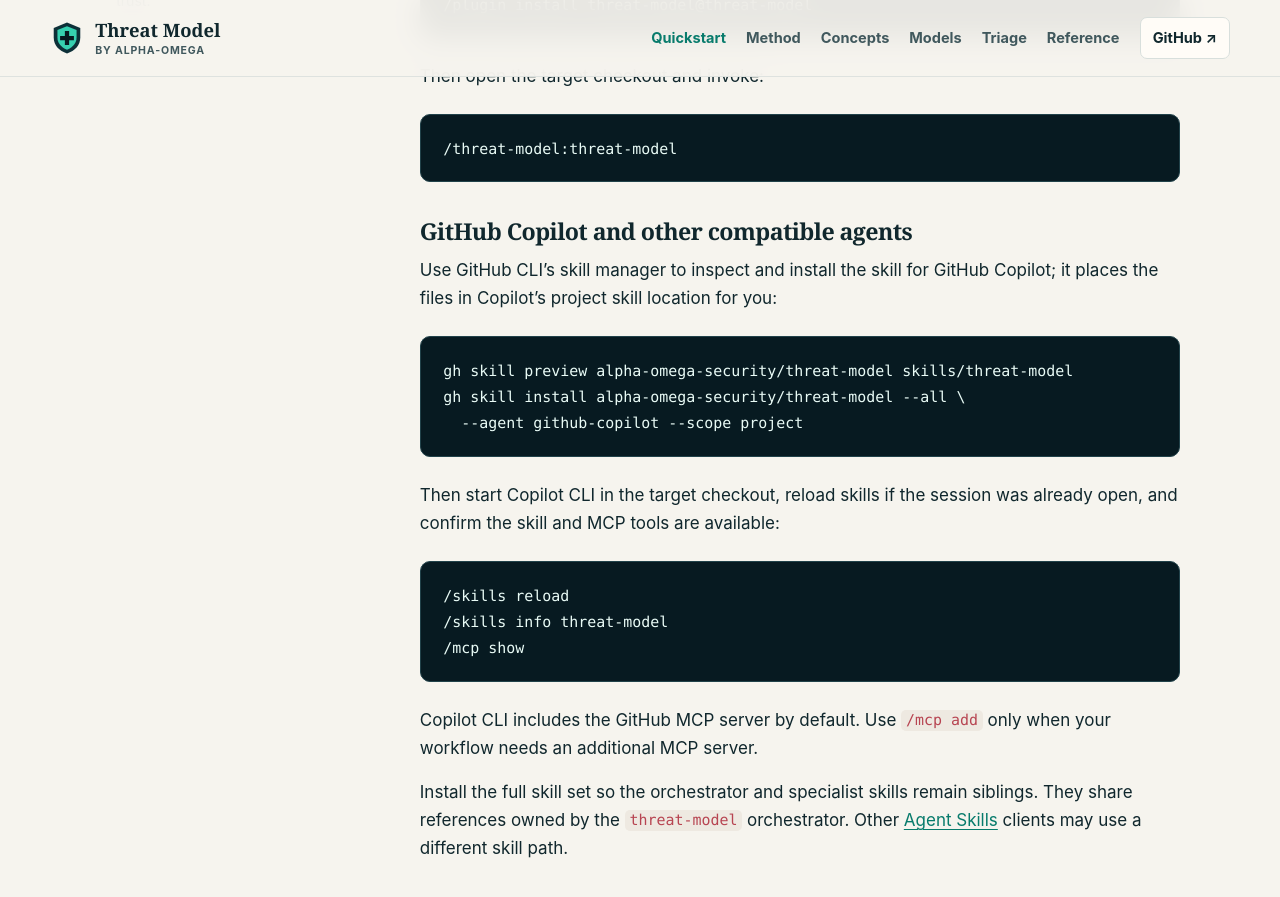
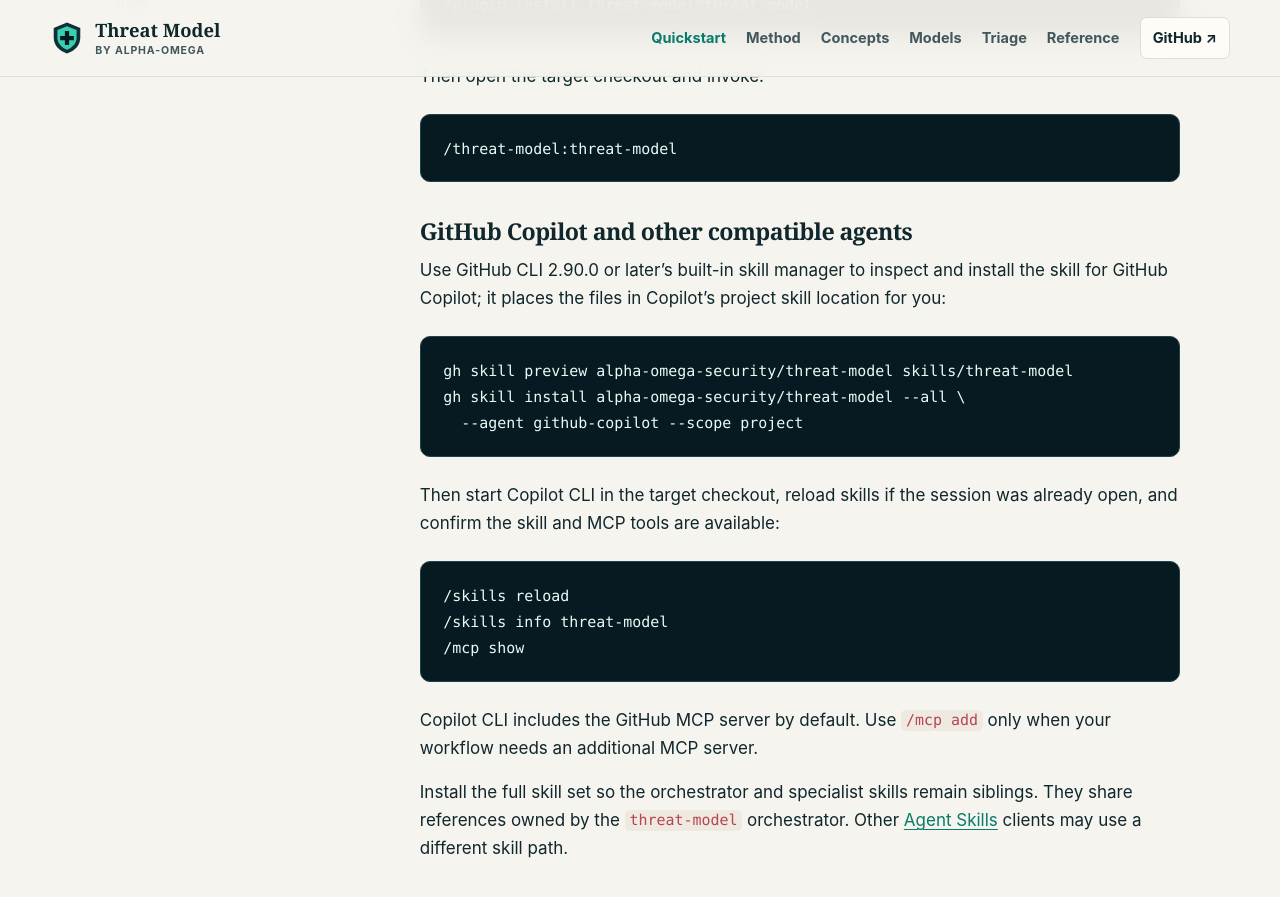
Before and after one commit to alpha-omega-security/threat-model, a Jekyll site: the page built from web/quickstart.md, in a window 1280 px wide and 900 px high, scrolled down 880 px. Shown: the top 897 px of the window. Built offline with Jekyll 4.4.1, drawn with Linux system fonts in a browser that asks for light colours.

Commit message:
Document GitHub CLI skill prerequisite
Co-authored-by: scovetta <732166+scovetta@users.noreply.github.com>

````diff
--- a/web/quickstart.md
+++ b/web/quickstart.md
@@ -36,8 +36,9 @@ Then open the target checkout and invoke:
 
 ### GitHub Copilot and other compatible agents
 
-Use GitHub CLI's skill manager to inspect and install the skill for GitHub
-Copilot; it places the files in Copilot's project skill location for you:
+Use GitHub CLI 2.90.0 or later's built-in skill manager to inspect and install
+the skill for GitHub Copilot; it places the files in Copilot's project skill
+location for you:
 
 ```bash
 gh skill preview alpha-omega-security/threat-model skills/threat-model
````
Also changed, not shown: README.md.
